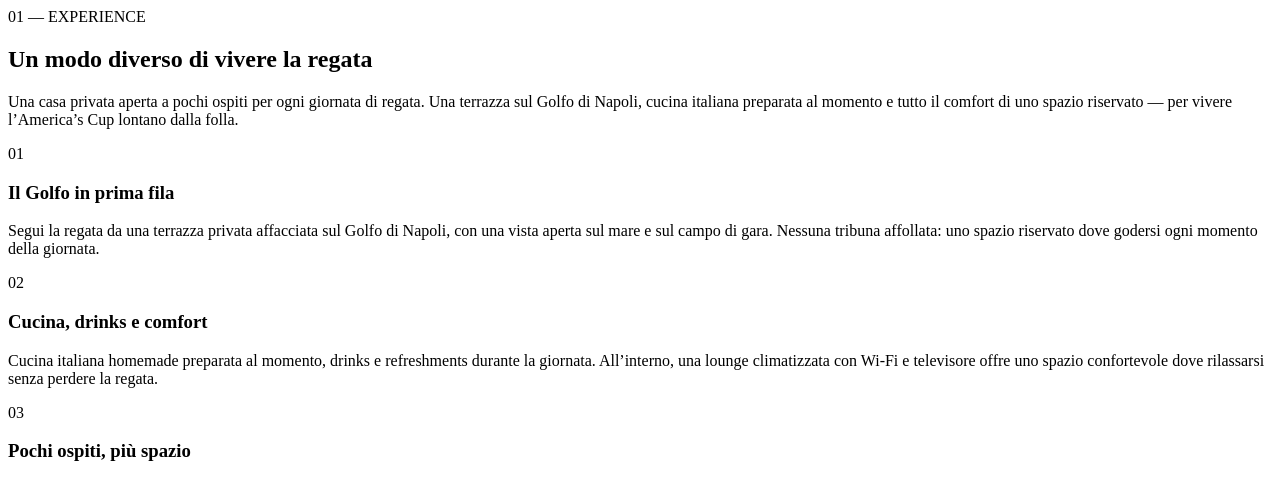
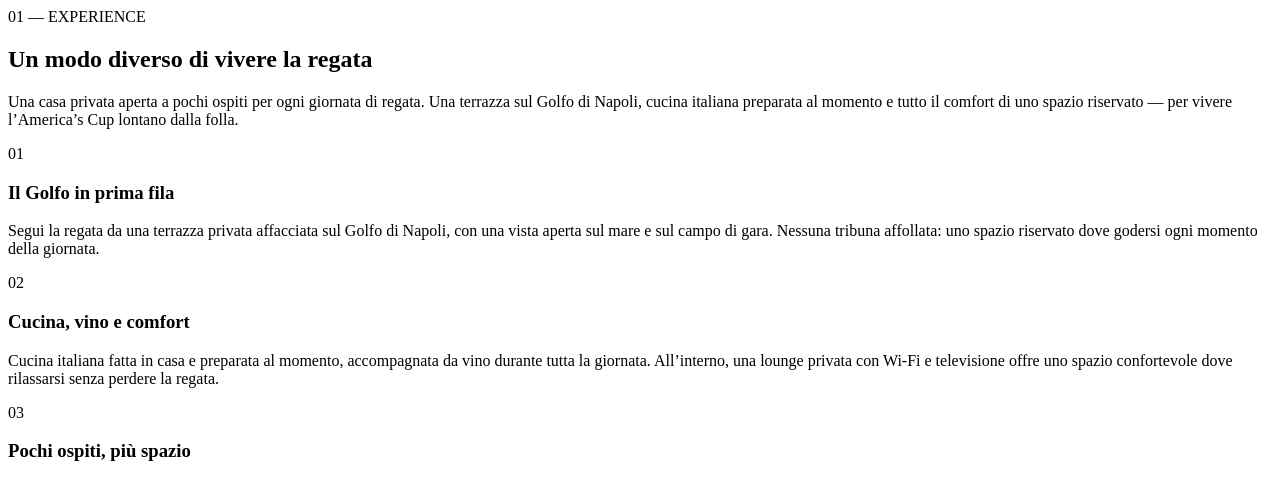
Before and after one commit to MIG-sketch/naples-race-terrace, a plain HTML site: page esperienza/index.html in a window 1280 px wide. Shown: the top 478 px of the page. Drawn offline with Linux system fonts and the light colour scheme.

Commit message:
Update index.html

```diff
--- a/esperienza/index.html
+++ b/esperienza/index.html
@@ -68,19 +68,20 @@
       </span>
 
       <h3
-        data-it="Cucina, drinks e comfort"
-        data-en="Food, drinks and comfort"
+        data-it="Cucina, vino e comfort"
+        data-en="Food, wine and comfort"
       >
-        Cucina, drinks e comfort
+        Cucina, vino e comfort
       </h3>
 
       <p
-        data-it="Cucina italiana homemade preparata al momento, drinks e refreshments durante la giornata. All’interno, una lounge climatizzata con Wi-Fi e televisore offre uno spazio confortevole dove rilassarsi senza perdere la regata."
-        data-en="Freshly prepared homemade Italian food, drinks and refreshments throughout the day. Indoors, an air-conditioned lounge with Wi-Fi and television provides a comfortable place to relax without missing the race."
+        data-it="Cucina italiana fatta in casa e preparata al momento, accompagnata da vino durante tutta la giornata. All’interno, una lounge privata con Wi-Fi e televisione offre uno spazio confortevole dove rilassarsi senza perdere la regata."
+        data-en="Freshly prepared homemade Italian food and wine throughout the day. Indoors, a private lounge with Wi-Fi and television provides a comfortable place to relax without missing the race."
       >
-        Cucina italiana homemade preparata al momento, drinks e refreshments
-        durante la giornata. All’interno, una lounge climatizzata con Wi-Fi
-        e televisore offre uno spazio confortevole dove rilassarsi
+        Cucina italiana fatta in casa e preparata al momento,
+        accompagnata da vino durante tutta la giornata.
+        All’interno, una lounge privata con Wi-Fi e televisione
+        offre uno spazio confortevole dove rilassarsi
         senza perdere la regata.
       </p>
 
```
